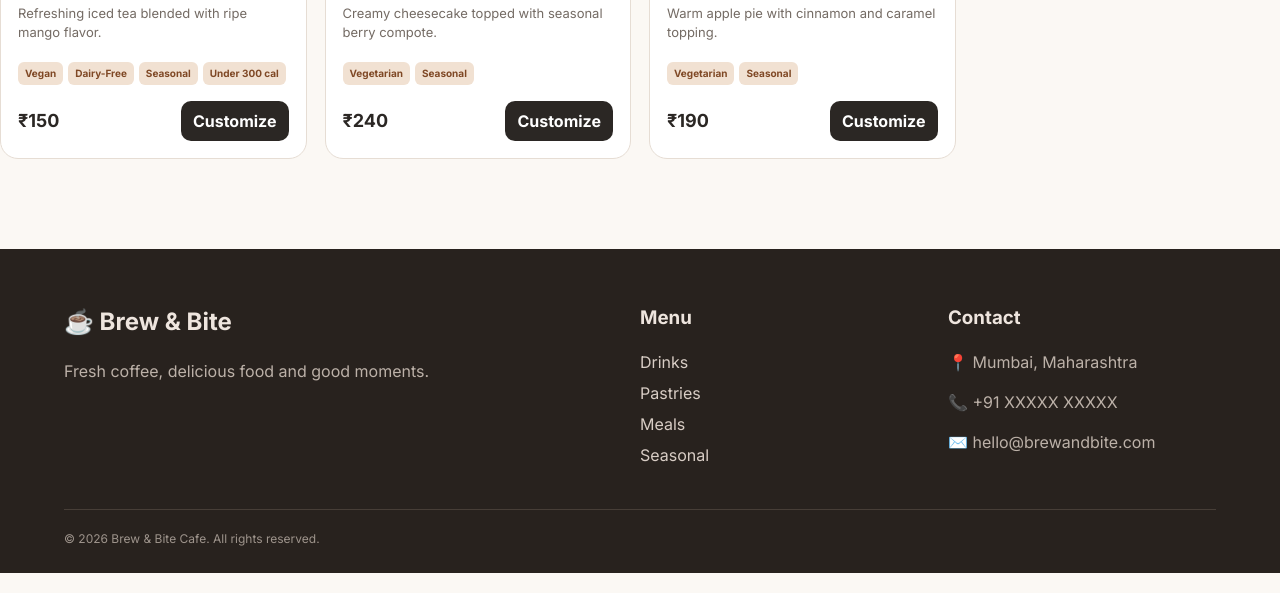
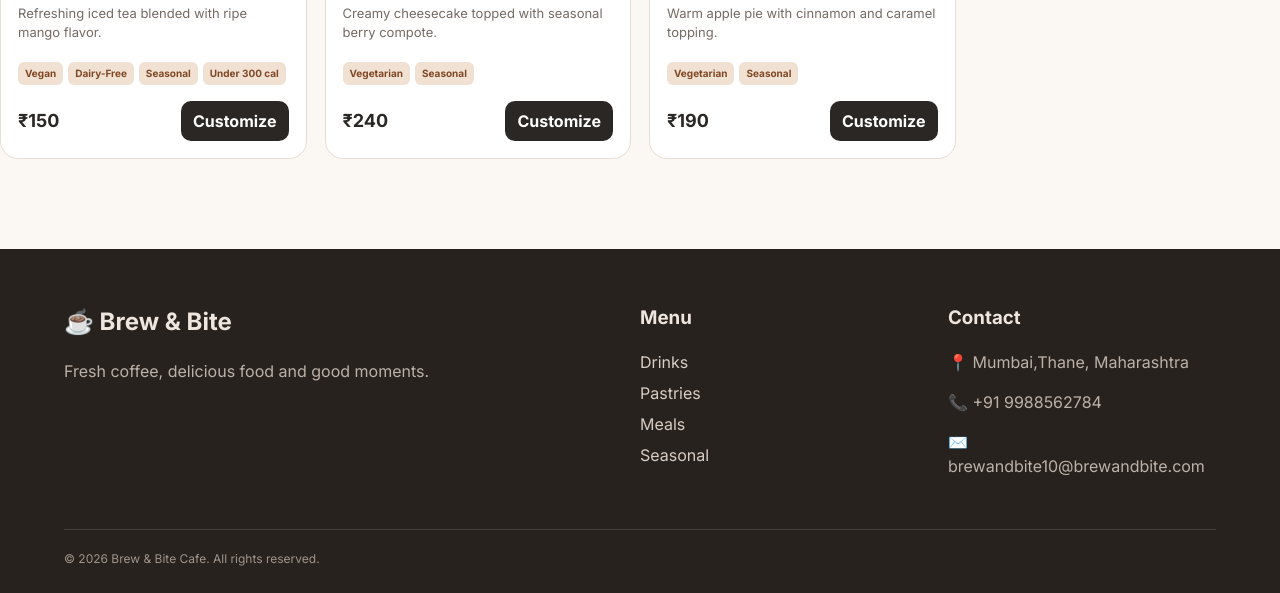
Before and after one commit to PUSHPENDRAYADAV1010/Brew-Bite-Cafe, a plain HTML site: page index.html in a window 1280 px wide. Shown: the part 4387-4980 px from the top of the page. Drawn offline with Linux system fonts and the light colour scheme.

Commit message:
Update contact information in index.html

```diff
--- a/index.html
+++ b/index.html
@@ -181,9 +181,9 @@
         </div>
         <div>
           <h3>Contact</h3>
-          <p>📍 Mumbai, Maharashtra</p>
-          <p>📞 +91 XXXXX XXXXX</p>
-          <p>✉️ hello@brewandbite.com</p>
+          <p>📍 Mumbai,Thane, Maharashtra</p>
+          <p>📞 +91 9988562784</p>
+          <p>✉️ brewandbite10@brewandbite.com</p>
         </div>
       </div>
       <div class="footer-bottom">
```
